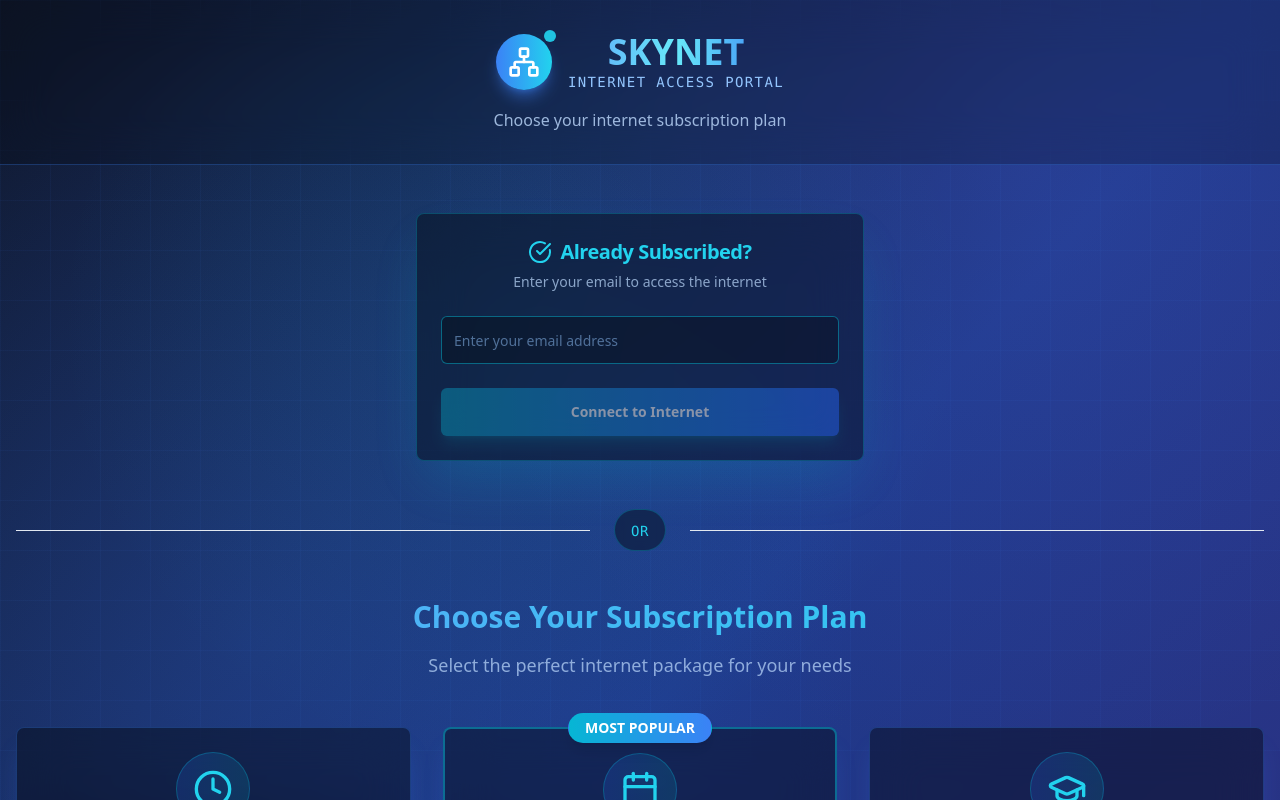
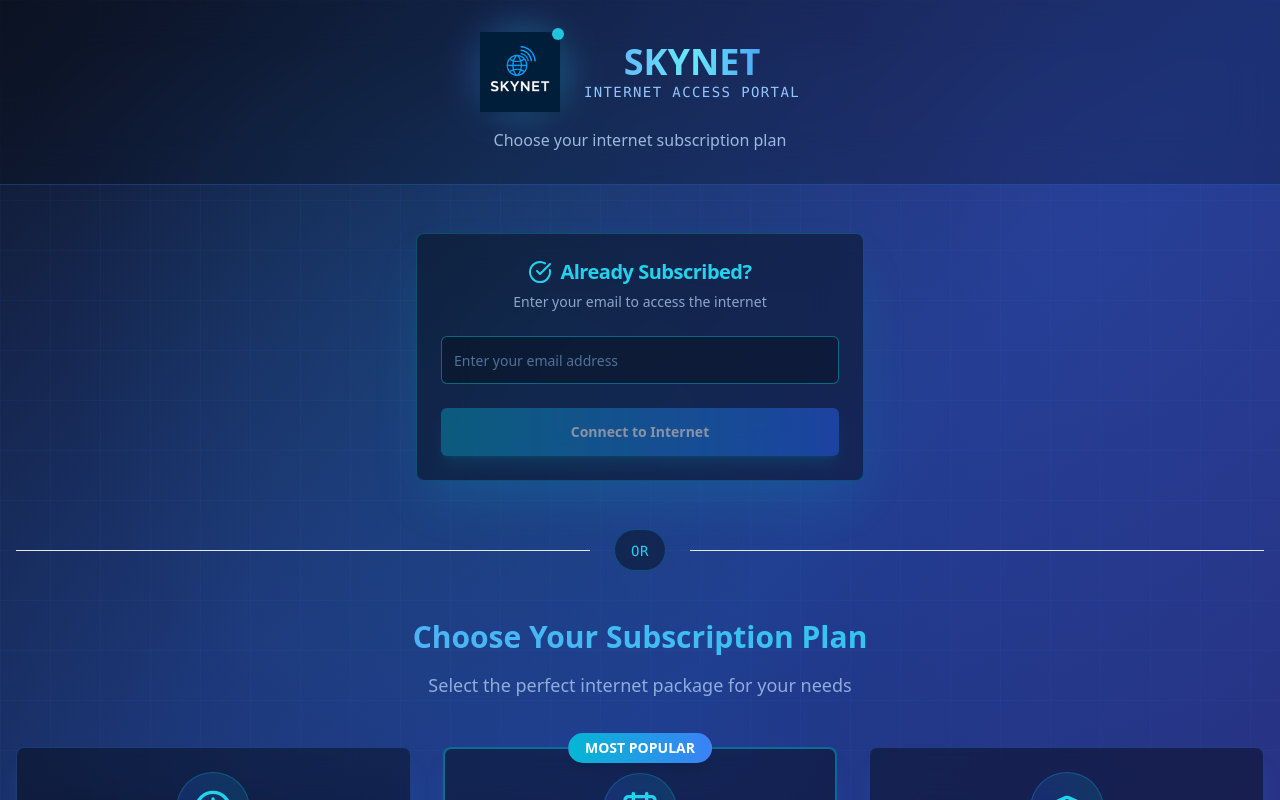
Before and after one commit to An0n-xen/captive-access-pass, a React (Vite) app: page / in a window 1280 px wide. Shown: the top 800 px of the page. Built offline with nearby package versions, Linux system fonts and the light colour scheme.

Commit message:
Add logo and design integration
Integrate the provided logo into the application and adjust the design to match the existing futuristic theme.

```diff
--- a/src/pages/Index.tsx
+++ b/src/pages/Index.tsx
@@ -1,3 +1,4 @@
+
 import React, { useState } from "react";
 import {
   Card,
@@ -138,10 +139,15 @@ const Index = () => {
       {/* Header */}
       <div className="relative bg-black/20 backdrop-blur-xl border-b border-blue-500/30">
         <div className="container mx-auto px-4 py-8">
-          <div className="flex items-center justify-center space-x-4">
-            <div className="relative p-3 bg-gradient-to-r from-blue-500 to-cyan-400 rounded-full shadow-lg shadow-blue-500/50">
+          <div className="flex items-center justify-center space-x-6">
+            <div className="relative">
+              <div className="absolute -inset-2 bg-gradient-to-r from-blue-500/30 to-cyan-400/30 rounded-full blur-lg"></div>
+              <img
+                src="/lovable-uploads/9df06f94-9948-4fb0-b0d1-a90cd056ffac.png"
+                alt="SKYNET Logo"
+                className="relative w-20 h-20 object-contain filter drop-shadow-lg"
+              />
               <div className="absolute -top-1 -right-1 w-3 h-3 bg-cyan-400 rounded-full animate-pulse"></div>
-              <Network className="h-8 w-8 text-white" />
             </div>
             <div className="text-center">
               <h1 className="text-4xl font-bold bg-gradient-to-r from-blue-400 via-cyan-300 to-blue-500 bg-clip-text text-transparent">
```
Also changed, not shown: public/lovable-uploads/9df06f94-9948-4fb0-b0d1-a90cd056ffac.png (added).
